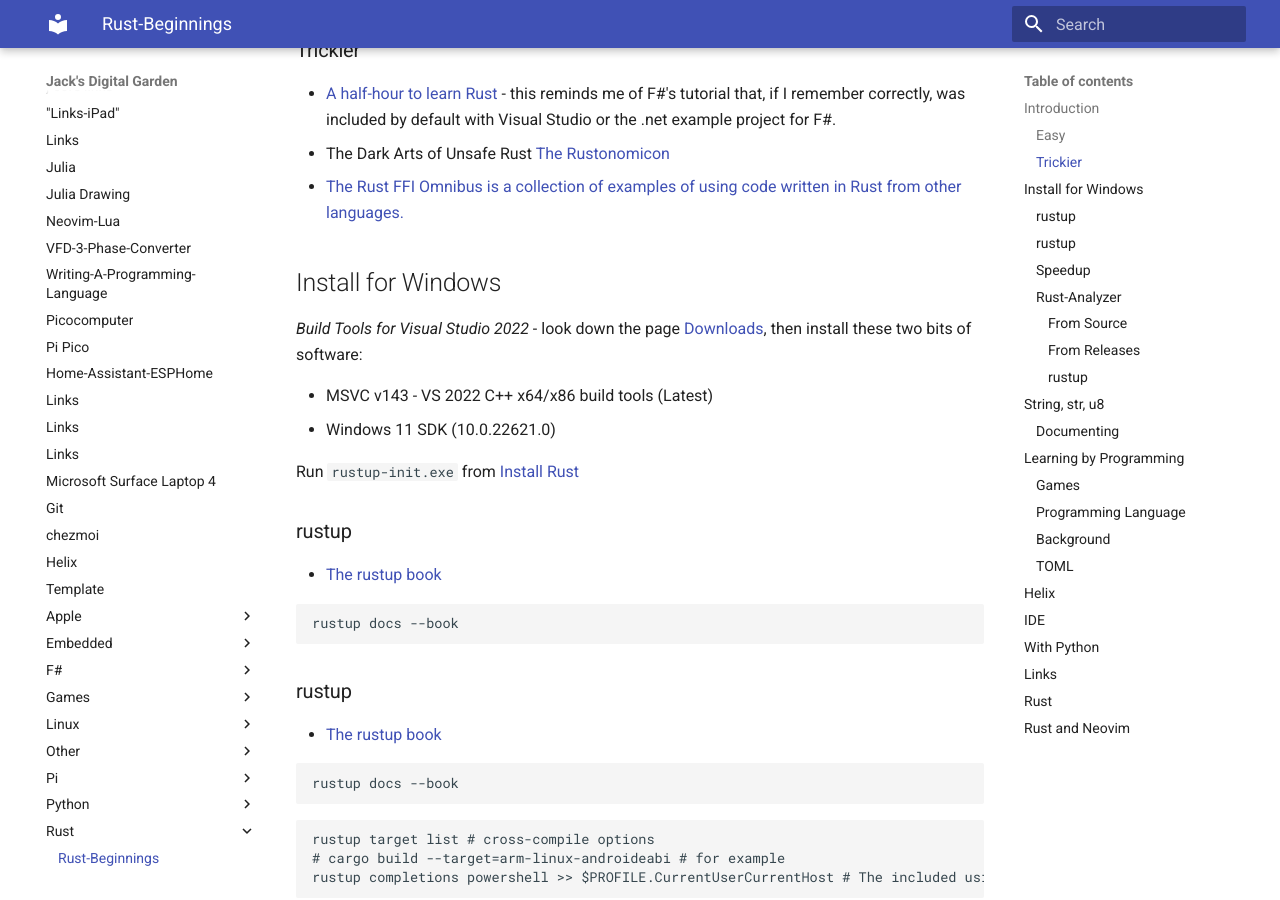
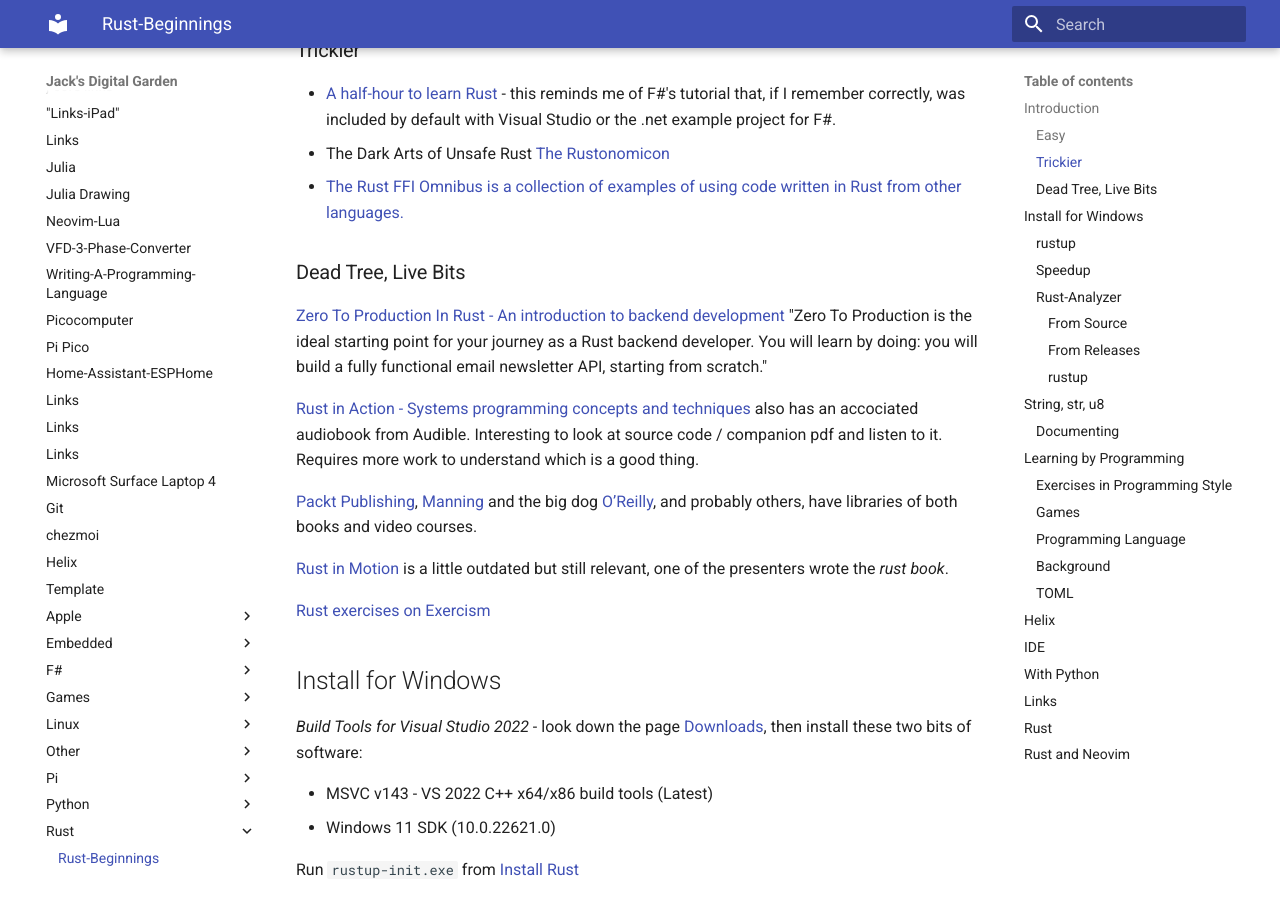
Before and after one commit to jchidley/mkdocs-material-test, an MkDocs documentation site: the page built from docs/rust/2023-03-16-Rust-Beginnings.md, in a window 1280 px wide and 900 px high, scrolled down 686 px. Built offline with MkDocs 1.6.1 and Material for MkDocs 9.7.7, drawn with Linux system fonts in a browser that asks for light colours; some of the changed text lies outside the part shown.

Commit message:
stashes on silver

````diff
--- a/docs/rust/2023-03-16-Rust-Beginnings.md
+++ b/docs/rust/2023-03-16-Rust-Beginnings.md
@@ -28,6 +28,18 @@ Brown University's version of the [Rust Book](https://rust-book.cs.brown.edu/tit
 * The Dark Arts of Unsafe Rust [The Rustonomicon](https://doc.rust-lang.org/stable/nomicon/intro.html)
 * [The Rust FFI Omnibus is a collection of examples of using code written in Rust from other languages.](https://jakegoulding.com/rust-ffi-omnibus/)
 
+### Dead Tree, Live Bits
+
+[Zero To Production In Rust - An introduction to backend development](https://www.zero2prod.com/) "Zero To Production is the ideal starting point for your journey as a Rust backend developer. You will learn by doing: you will build a fully functional email newsletter API, starting from scratch."
+
+[Rust in Action - Systems programming concepts and techniques](https://www.manning.com/books/rust-in-action) also has an accociated audiobook from Audible. Interesting to look at source code / companion pdf and listen to it. Requires more work to understand which is a good thing.
+
+[Packt Publishing](https://www.packtpub.com/), [Manning](https://www.manning.com/) and the big dog [O’Reilly](https://www.oreilly.com/), and probably others, have libraries of both books and video courses.
+
+[Rust in Motion](https://www.manning.com/livevideo/rust-in-motion) is a little outdated but still relevant, one of the presenters wrote the *rust book*.
+
+[Rust exercises on Exercism](https://exercism.org/tracks/rust/exercises)
+
 ## Install for Windows
 
 *Build Tools for Visual Studio 2022* - look down the page [Downloads](https://visualstudio.microsoft.com/downloads/), then install these two bits of software:
@@ -42,14 +54,6 @@ Run `rustup-init.exe` from [Install Rust](https://www.rust-lang.org/tools/instal
 * [The rustup book](https://rust-lang.github.io/rustup/index.html)
 
 ```bash
-rustup docs --book
-```
-
-### rustup
-
-* [The rustup book](https://rust-lang.github.io/rustup/index.html)
-
-```shell
 rustup docs --book
 ```
 
@@ -171,6 +175,12 @@ To find out what your type, defined in your libraries not `main.rs`, implements:
 
 ## Learning by Programming
 
+### Exercises in Programming Style
+
+[Exercises in Programming Style](https://github.com/crista/exercises-in-programming-style) by Crista, who wrote a book of the same name, which I own on Kindle.
+
+[F# port of the examples in "Exercises in Programming Style"](https://github.com/theburningmonk/exercises-in-programming-style-fsharp), starting with [Exercises in Programming Style–Style 1](https://theburningmonk.com/2015/08/exercises-in-programming-stylestyle-1/), [Exercises in Programming Style–Go Forth](https://theburningmonk.com/2015/09/exercises-in-programming-stylestyle-2/) for more try [this search](site:https://theburningmonk.com/ "Exercises in programming style")
+
 ### Games
 
 * convert this [Learn To Code Space Invaders – learn lua by programming](https://bytesnbits.co.uk/space-invaders-coding-course-introduction/) from lua to [Rust and WebAssembly](https://rustwasm.github.io/docs/book/introduction.html) using this [WASM-4 fantasy game console](https://wasm4.org/docs/)
````
